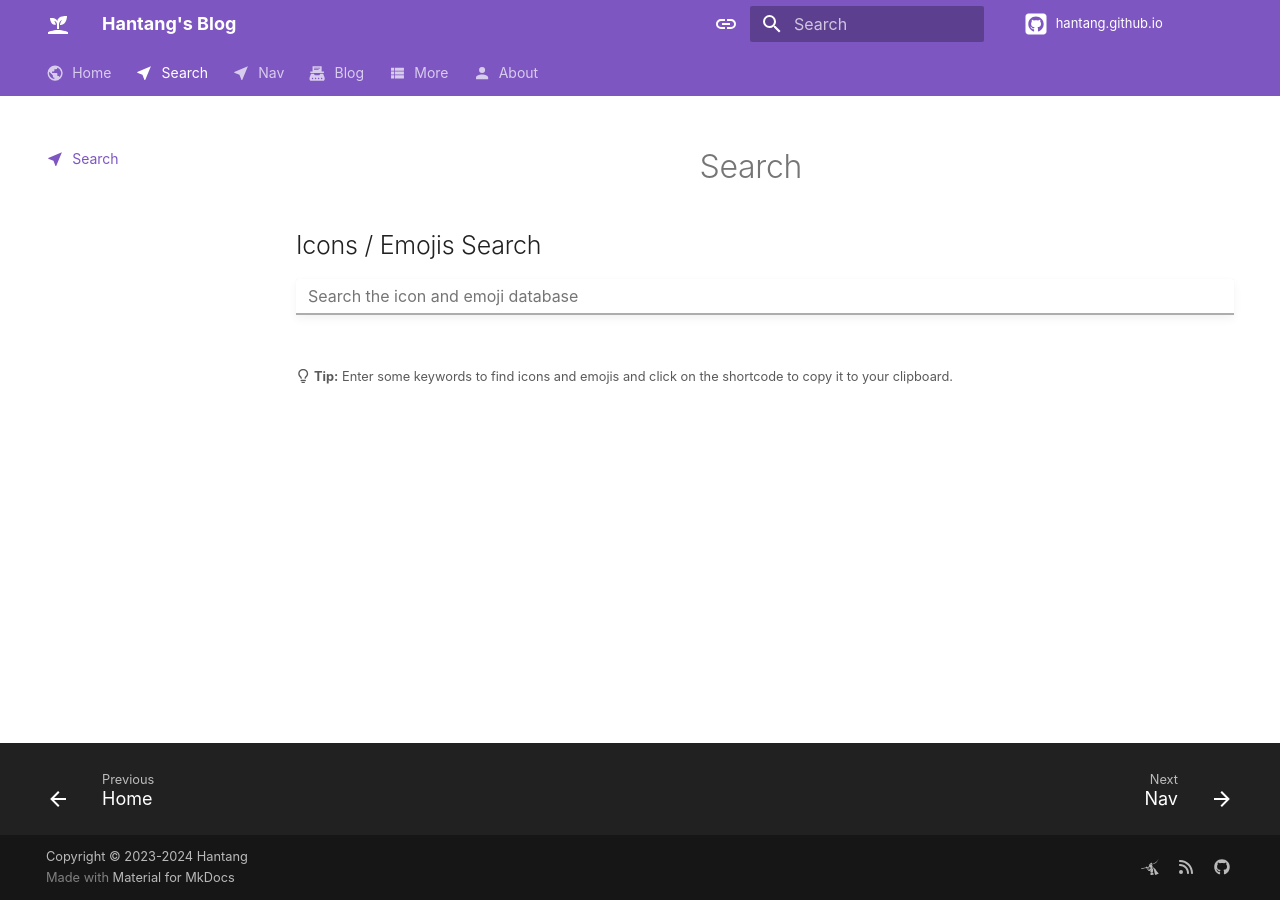
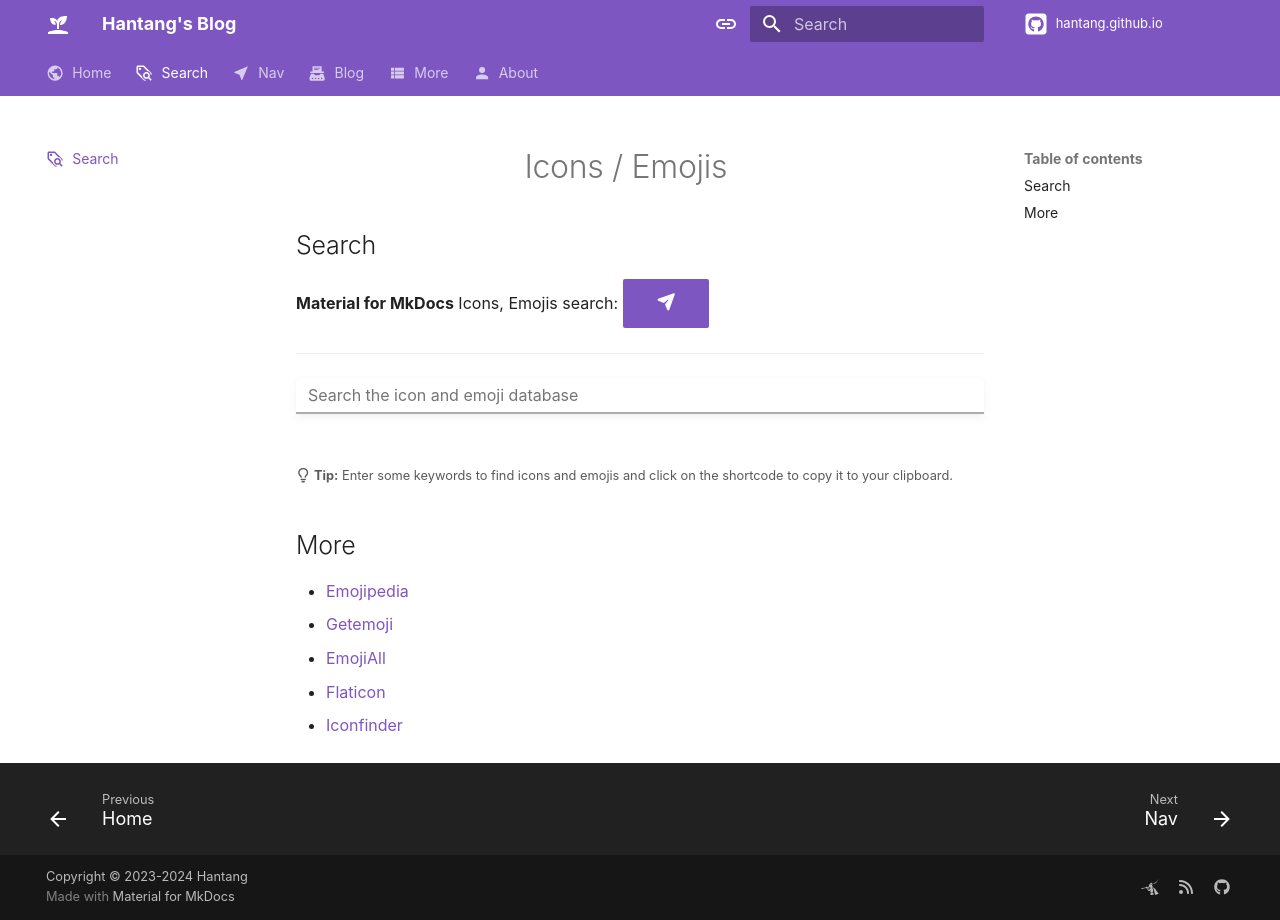
Before and after one commit to hantang/hantang.github.io, an MkDocs documentation site: the page built from docs/search/index.md, in a window 1280 px wide. Built offline with MkDocs 1.6.1 and Material for MkDocs 9.7.7, drawn with Linux system fonts in a browser that asks for light colours; some web fonts are replaced; comment, search, counter and statistics services are not loaded.

Commit message:
Update docs

```diff
--- a/docs/search/index.md
+++ b/docs/search/index.md
@@ -1,25 +1,27 @@
 ---
-hide:
-  - toc
 search:
   exclude: true
-icon: material/navigation-variant
+icon: material/tag-search-outline
 ---
 
-# Search
+# Icons / Emojis
 
-## Icons / Emojis Search
+## Search
+
+**Material for MkDocs** Icons, Emojis search:
+[:fontawesome-solid-paper-plane:](https://squidfunk.github.io/mkdocs-material/reference/icons-emojis/#search){ .md-button .md-button--primary }
+
+---
 
 <div class="mdx-iconsearch" data-mdx-component="iconsearch">
   <input
     class="md-input md-input--stretch mdx-iconsearch__input"
     placeholder="Search the icon and emoji database"
     data-mdx-component="iconsearch-query"
-    id="searchInput"
   />
   <div class="mdx-iconsearch-result" data-mdx-component="iconsearch-result" style="overflow-y: auto;">
-    <div class="mdx-iconsearch-result__meta" id="searchResultCount"></div>
-    <ol class="mdx-iconsearch-result__list"  id="searchResult"></ol>
+    <div class="mdx-iconsearch-result__meta"></div>
+    <ol class="mdx-iconsearch-result__list"></ol>
   </div>
 </div>
 
@@ -29,4 +31,10 @@ icon: material/navigation-variant
   shortcode to copy it to your clipboard.
 </small>
 
-<script src="../assets/js/iconsearch.js"></script>
+## More
+
+- [Emojipedia](https://emojipedia.org/)
+- [Getemoji](https://getemoji.com/)
+- [EmojiAll](https://www.emojiall.com/)
+- [Flaticon](https://www.flaticon.com/)
+- [Iconfinder](https://www.iconfinder.com/)
```
